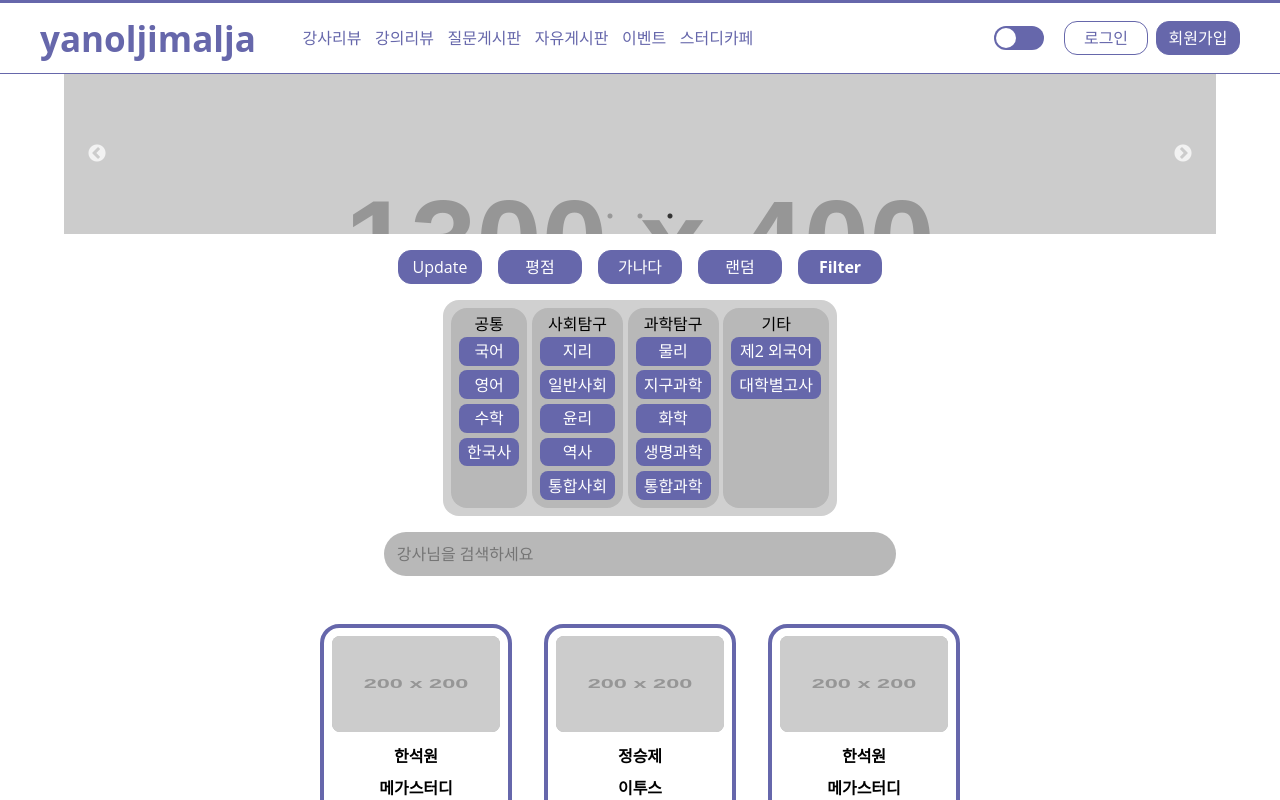
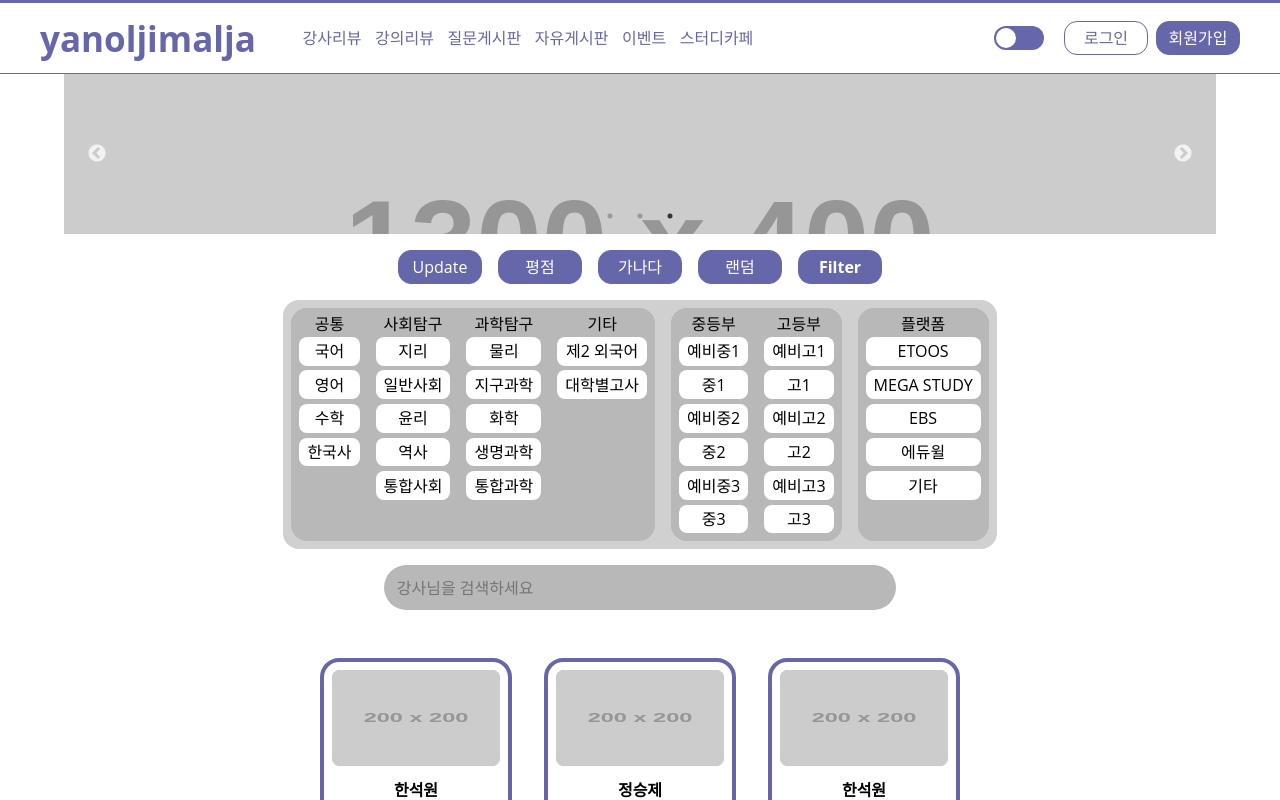
Before and after one commit to codestates-seb/seb42_main_027, a React (Create React App) app in the folder client/: page / in a window 1280 px wide. Both pictures are taken after a click on the button "Filter". Shown: the top 800 px of the page. Built offline with nearby package versions, Linux system fonts and the light colour scheme.

Commit message:
Refactor: 필터 기능 개선 및 관련 state 추가

```diff
--- a/client/src/components/Review/SubjectMenu.tsx
+++ b/client/src/components/Review/SubjectMenu.tsx
@@ -1,13 +1,27 @@
 /* eslint-disable react/no-array-index-key */
 import React from 'react';
 import styled from 'styled-components';
+import { FlexContainer } from 'pages/Review/ReviewPage';
 
 type Props = {
   buttonOpen: boolean;
+  subject: string;
+  grade: string;
+  platform: string;
   setSubject: React.Dispatch<React.SetStateAction<string>>;
+  setGrade: React.Dispatch<React.SetStateAction<string>>;
+  setPlatform: React.Dispatch<React.SetStateAction<string>>;
 };
 
-function SubjectMenu({ buttonOpen, setSubject }: Props) {
+function SubjectMenu({
+  buttonOpen,
+  subject,
+  grade,
+  platform,
+  setSubject,
+  setGrade,
+  setPlatform,
+}: Props) {
   const subjectArr1: string[] = ['국어', '영어', '수학', '한국사'];
   const subjectArr2: string[] = [
     '지리',
@@ -24,18 +38,61 @@ function SubjectMenu({ buttonOpen, setSubject }: Props) {
     '통합과학',
   ];
   const subjectArr4: string[] = ['제2 외국어', '대학별고사'];
+  const subjectArr5: string[] = [
+    '예비중1',
+    '중1',
+    '예비중2',
+    '중2',
+    '예비중3',
+    '중3',
+  ];
+  const subjectArr6: string[] = [
+    '예비고1',
+    '고1',
+    '예비고2',
+    '고2',
+    '예비고3',
+    '고3',
+  ];
+  const subjectArr7: string[] = [
+    'ETOOS',
+    'MEGA STUDY',
+    'EBS',
+    '에듀윌',
+    '기타',
+  ];
 
-  const buttonClickHandler = (e: any) => {
+  const subjectClickHandler = (e: any) => {
     setSubject(e.target.value);
+  };
+
+  const gradeClickHandler = (e: any) => {
+    setGrade(e.target.value);
+  };
+
+  const platformClickHandler = (e: any) => {
+    setPlatform(e.target.value);
   };
 
   return (
     <MenuContainer isOpen={buttonOpen}>
+      <FlexContainer
+        borderRadius="1rem"
+        backColor="#b8b8b8"
+        justify="start"
+        align="start"
+        gap="0"
+      >
         <MenuSubContainer>
           공통
           {subjectArr1.map((el, index) => {
             return (
-            <MenuButton key={index} value={el} onClick={buttonClickHandler}>
+              <MenuButton
+                isSelected={subject === el}
+                key={index}
+                value={el}
+                onClick={subjectClickHandler}
+              >
                 {el}
               </MenuButton>
             );
@@ -45,7 +102,12 @@ function SubjectMenu({ buttonOpen, setSubject }: Props) {
           사회탐구
           {subjectArr2.map((el, index) => {
             return (
-            <MenuButton key={index} value={el} onClick={buttonClickHandler}>
+              <MenuButton
+                isSelected={subject === el}
+                key={index}
+                value={el}
+                onClick={subjectClickHandler}
+              >
                 {el}
               </MenuButton>
             );
@@ -55,7 +117,12 @@ function SubjectMenu({ buttonOpen, setSubject }: Props) {
           과학탐구
           {subjectArr3.map((el, index) => {
             return (
-            <MenuButton key={index} value={el} onClick={buttonClickHandler}>
+              <MenuButton
+                isSelected={subject === el}
+                key={index}
+                value={el}
+                onClick={subjectClickHandler}
+              >
                 {el}
               </MenuButton>
             );
@@ -65,12 +132,79 @@ function SubjectMenu({ buttonOpen, setSubject }: Props) {
           기타
           {subjectArr4.map((el, index) => {
             return (
-            <MenuButton key={index} value={el} onClick={buttonClickHandler}>
+              <MenuButton
+                isSelected={subject === el}
+                key={index}
+                value={el}
+                onClick={subjectClickHandler}
+              >
                 {el}
               </MenuButton>
             );
           })}
         </MenuSubContainer>
+      </FlexContainer>
+      <FlexContainer
+        borderRadius="1rem"
+        backColor="#b8b8b8"
+        justify="start"
+        align="start"
+        gap="0"
+      >
+        <MenuSubContainer>
+          중등부
+          {subjectArr5.map((el, index) => {
+            return (
+              <MenuButton
+                isSelected={grade === el}
+                key={index}
+                value={el}
+                onClick={gradeClickHandler}
+              >
+                {el}
+              </MenuButton>
+            );
+          })}
+        </MenuSubContainer>
+        <MenuSubContainer>
+          고등부
+          {subjectArr6.map((el, index) => {
+            return (
+              <MenuButton
+                isSelected={grade === el}
+                key={index}
+                value={el}
+                onClick={gradeClickHandler}
+              >
+                {el}
+              </MenuButton>
+            );
+          })}
+        </MenuSubContainer>
+      </FlexContainer>
+      <FlexContainer
+        borderRadius="1rem"
+        backColor="#b8b8b8"
+        justify="start"
+        align="start"
+        gap="0"
+      >
+        <MenuSubContainer>
+          플랫폼
+          {subjectArr7.map((el, index) => {
+            return (
+              <MenuButton
+                isSelected={platform === el}
+                key={index}
+                value={el}
+                onClick={platformClickHandler}
+              >
+                {el}
+              </MenuButton>
+            );
+          })}
+        </MenuSubContainer>
+      </FlexContainer>
     </MenuContainer>
   );
 }
@@ -80,14 +214,20 @@ export default SubjectMenu;
 type MenuContainer = {
   isOpen?: boolean;
 };
+
+type MenuButton = {
+  isSelected?: boolean;
+};
+
 const MenuContainer = styled.div<MenuContainer>`
   padding: 0.5rem;
   border-radius: 1rem 1rem 1rem 1rem;
   background-color: #d0d0d0;
   display: ${props => (props.isOpen ? 'flex' : 'none')};
+  flex-wrap: wrap;
   justify-content: center;
   align-items: left;
-  gap: 0.3rem;
+  gap: 1rem;
 `;
 
 const MenuSubContainer = styled.div`
@@ -104,11 +244,11 @@ const MenuSubContainer = styled.div`
   color: black;
 `;
 
-const MenuButton = styled.button`
+const MenuButton = styled.button<MenuButton>`
   width: 100%;
-  background-color: #6667ab;
+  background-color: ${props => (props.isSelected ? '#6667ab' : 'white')};
   padding: 0.4rem 0.5rem;
-  color: white;
+  color: ${props => (props.isSelected ? 'white' : 'black')};
   cursor: pointer;
   border-radius: 0.5rem;
 `;
--- a/client/src/pages/Review/ReviewPage.tsx
+++ b/client/src/pages/Review/ReviewPage.tsx
@@ -11,13 +11,18 @@ import { useEffect, useState } from 'react';
 
 function ReviewPage() {
   const [buttonOpen, setButtonOpen] = useState<boolean>(false);
-  const [subject, setSubject] = useState<string>('교과 목록');
-  const [sortTag, setSortTag] = useState<string>('');
+  const [subject, setSubject] = useState<string>('Filter');
+  const [grade, setGrade] = useState<string>('전체');
+  const [platform, setPlatform] = useState<string>('전체');
+  const [sortTag, setSortTag] = useState<string>('update');
   const [search, setSearch] = useState<string>('');
 
+  const [curPage, setCurPage] = useState<number>(1);
+  const [pageSize, setPageSize] = useState<number>(6);
+
   useEffect(() => {
-    console.log('change subject!');
-  }, [subject, sortTag, search]);
+    console.log('Rerendering!!');
+  }, [subject, sortTag, search, curPage, grade, platform]);
 
   return (
     <FlexContainer dir="col">
@@ -25,15 +30,26 @@ function ReviewPage() {
       <Carousel />
       <SortBar
         setSortTag={setSortTag}
-        subject={subject}
-        setSubject={setSubject}
         buttonOpen={buttonOpen}
         setButtonOpen={setButtonOpen}
       />
-      <SubjectMenu buttonOpen={buttonOpen} setSubject={setSubject} />
+      <SubjectMenu
+        buttonOpen={buttonOpen}
+        subject={subject}
+        grade={grade}
+        platform={platform}
+        setGrade={setGrade}
+        setSubject={setSubject}
+        setPlatform={setPlatform}
+      />
       <SearchBar search={search} setSearch={setSearch} />
       <CharacterCard teacher={dummy} />
-      <Pagenation size={48} currentPage={1} pageSize={6} />
+      <Pagenation
+        size={dummy.length + 20}
+        currentPage={curPage}
+        pageSize={pageSize}
+        setCurPage={setCurPage}
+      />
     </FlexContainer>
   );
 }
@@ -47,6 +63,8 @@ type Container = {
   align?: string;
   width?: string;
   height?: string;
+  backColor?: string;
+  borderRadius?: string;
 };
 
 type SubjectSelectButton = {
@@ -61,6 +79,8 @@ export const FlexContainer = styled.div<Container>`
   justify-content: ${props => props.justify || 'center'};
   align-items: ${props => props.align || 'center'};
   gap: ${props => props.gap || '1rem'};
+  background-color: ${props => props.backColor || 'none'};
+  border-radius: ${props => props.borderRadius || 'none'};
 `;
 
 const SubjectSelectButton = styled.div<SubjectSelectButton>`
```
Lines whose indentation alone changed are shown as unchanged.
